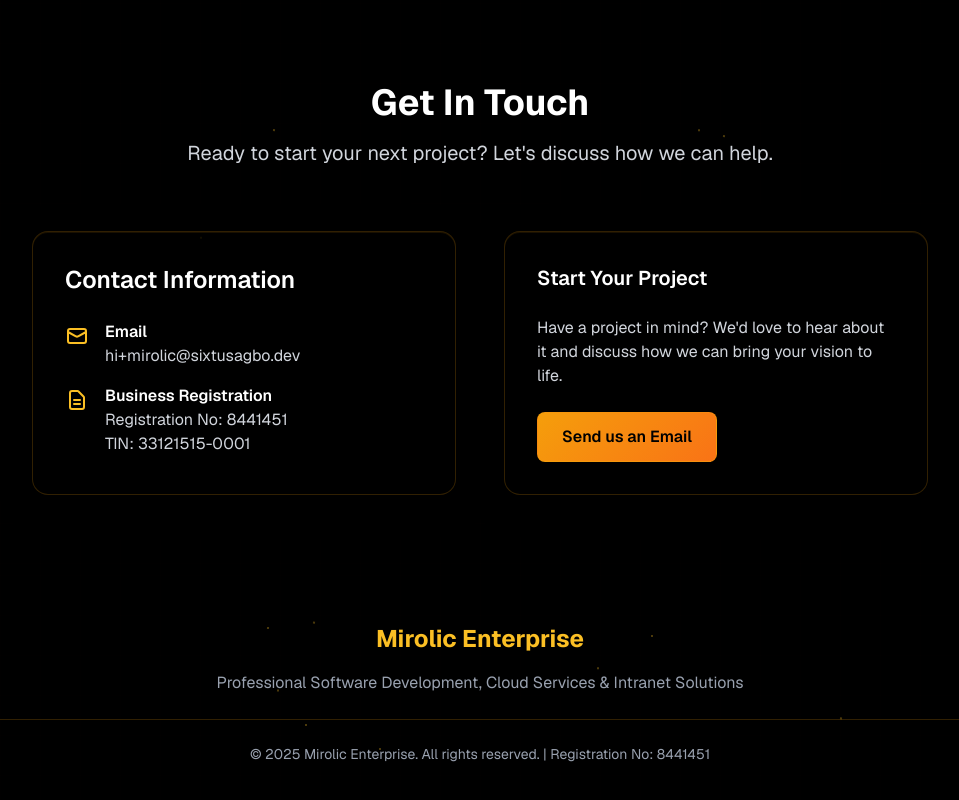
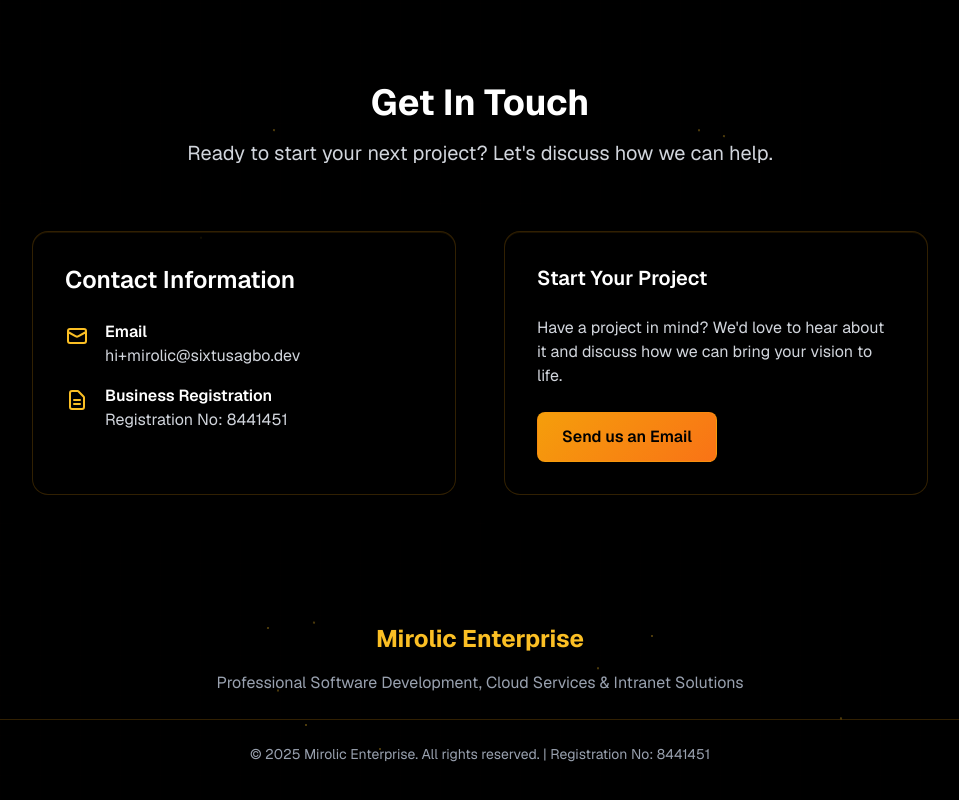
Before and after one commit to sixtusagbo/mirolic, a Next.js app: page / in a window 1280 px wide. Shown: the part 2021-2821 px from the top of the page, without its empty margins (160-1119 px from the left). Built offline with nearby package versions, Linux system fonts and the light colour scheme.

Commit message:
Remove TIN from home page

```diff
--- a/src/app/page.tsx
+++ b/src/app/page.tsx
@@ -329,11 +329,7 @@ export default function Home() {
                       <p className="font-semibold text-white">
                         Business Registration
                       </p>
-                      <p className="text-gray-300">
-                        Registration No: 8441451
-                        <br />
-                        TIN: 33121515-0001
-                      </p>
+                      <p className="text-gray-300">Registration No: 8441451</p>
                     </div>
                   </div>
                 </div>
```
